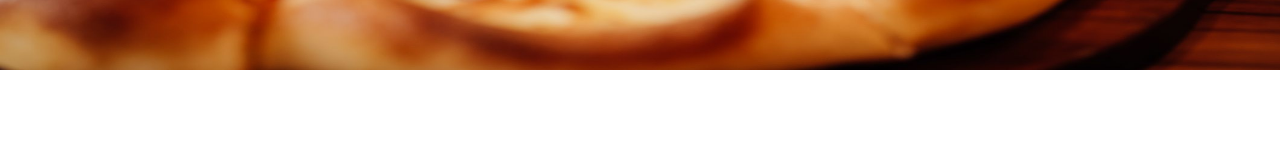
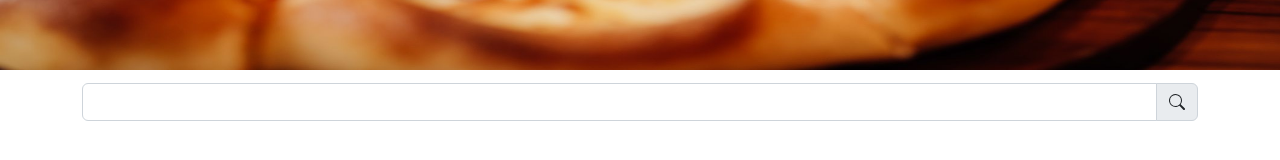
Before and after one commit to ceci-lo/pizzeria, a plain HTML site: page Index.html in a window 1280 px wide. Shown: the part 536-696 px from the top of the page. Drawn offline with nearby package versions, Linux system fonts and the light colour scheme.

Commit message:
se agrega barra de busqueda con su icono

```diff
--- a/Index.html
+++ b/Index.html
@@ -20,6 +20,7 @@
     integrity="sha384-IDwe1+LCz02ROU9k972gdyvl+AESN10+x7tBKgc9I5HFtuNz0wWnPclzo6p9vxnk"
     crossorigin="anonymous"
   ></script>
+
 </head>
 <body>
   <div id="navbar">
@@ -69,4 +70,13 @@
       class="imgPizzeria"
     />
   </div>
+  <div class="container second-part">
+    <div class="input-group">
+      <input type="text" class="form-control" >
+    </input>
+    <span class="input-group-text"><svg xmlns="http://www.w3.org/2000/svg" width="16" height="16" fill="currentColor" class="bi bi-search" viewBox="0 0 16 16">
+        <path d="M11.742 10.344a6.5 6.5 0 1 0-1.397 1.398h-.001c.03.04.062.078.098.115l3.85 3.85a1 1 0 0 0 1.415-1.414l-3.85-3.85a1.007 1.007 0 0 0-.115-.1zM12 6.5a5.5 5.5 0 1 1-11 0 5.5 5.5 0 0 1 11 0z"/>
+      </svg></span>
+    </div>
+  </div>
 </body>
--- a/Style.css
+++ b/Style.css
@@ -6,3 +6,7 @@
 .divPizzeria {
   width: 100%;
 }
+
+.second-part {
+  padding-top: 1%;
+}
```
